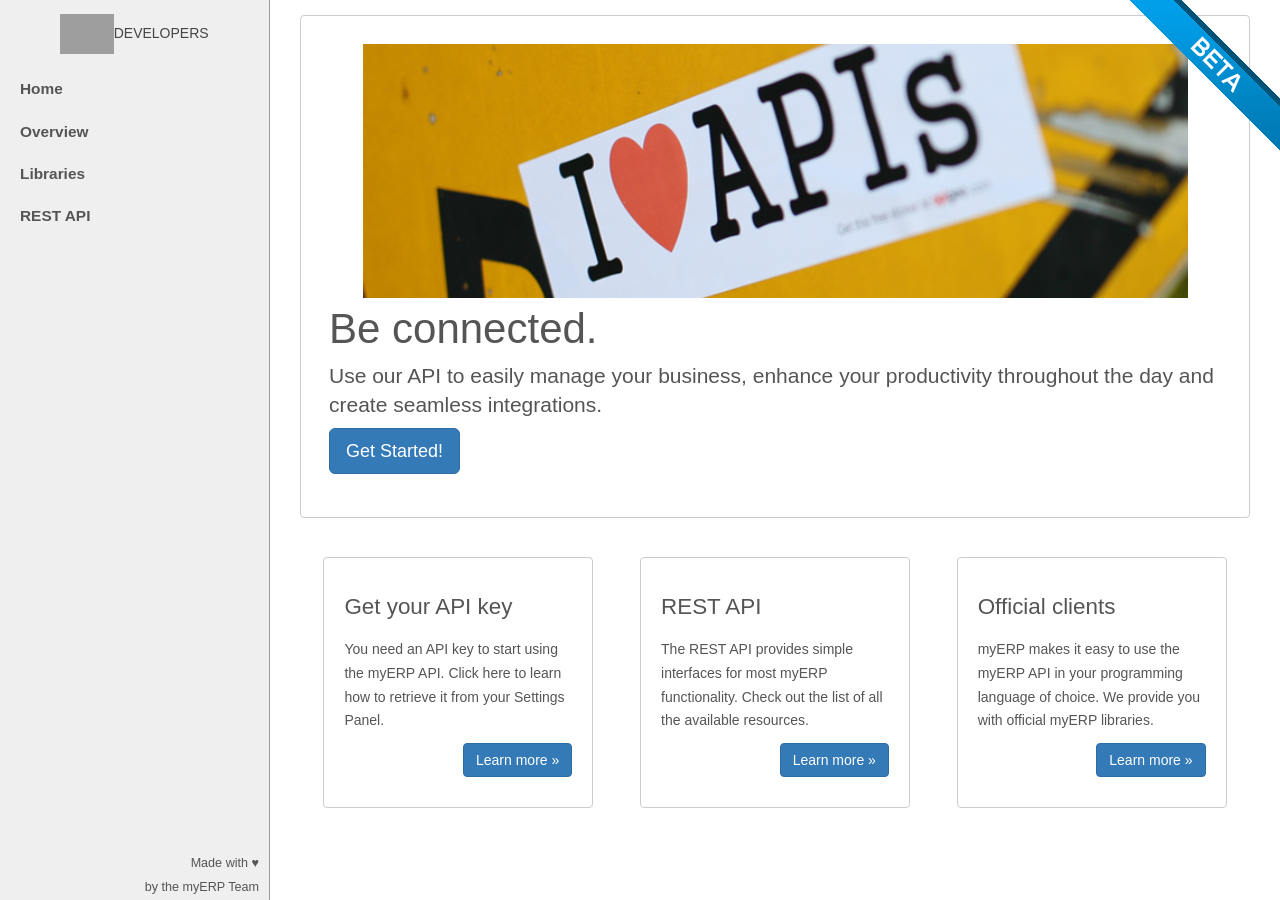
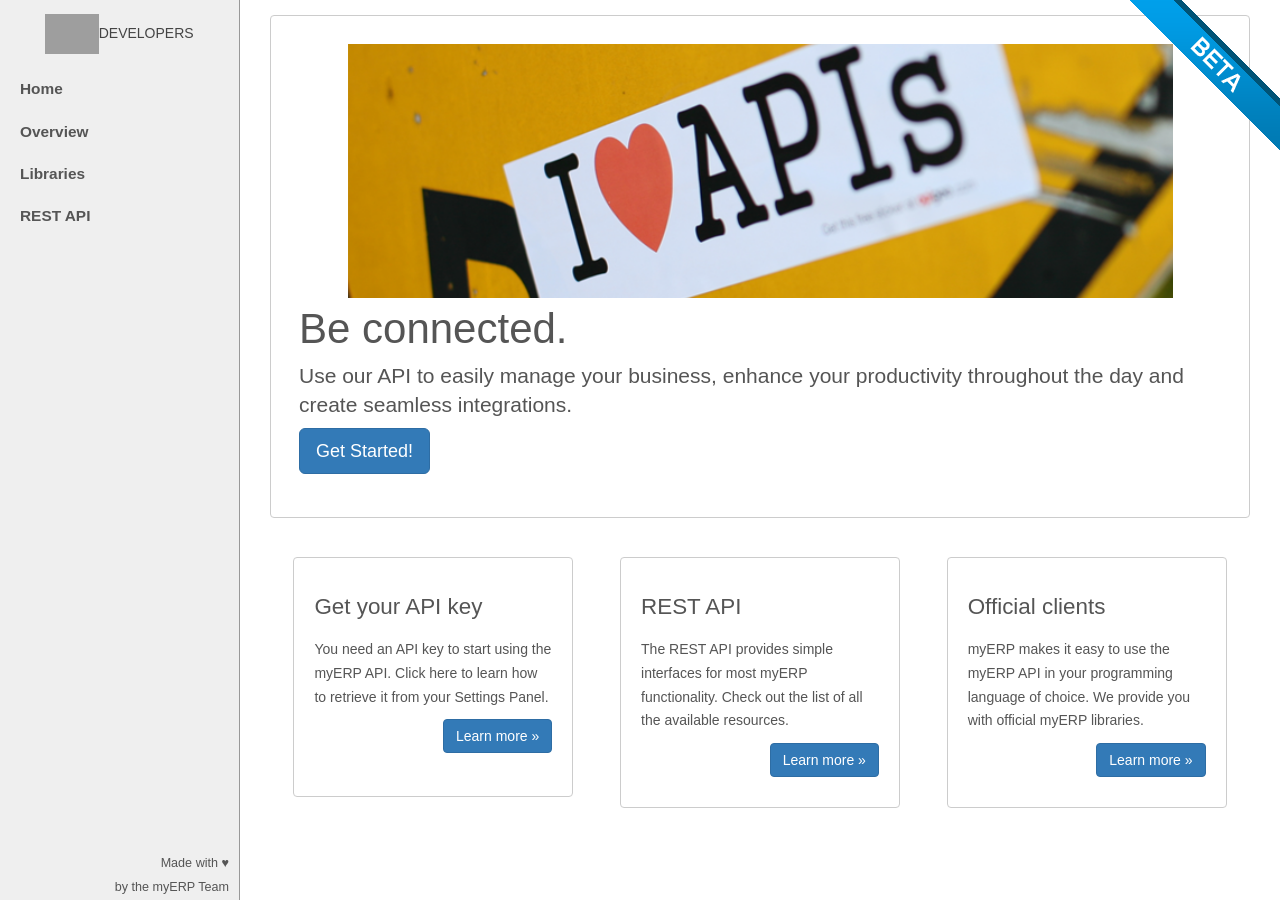
Before and after one commit to myERP/myerp.github.io, a Jekyll site: the page built from index.html, in a window 1280 px wide. Built offline with Jekyll 4.4.1, drawn with Linux system fonts in a browser that asks for light colours; nearby versions of some CDN libraries; Markdown is read by kramdown in place of the engine named in the settings; grey boxes are pictures that could not be loaded.

Commit message:
reduce the size of the sidebar

```diff
--- a/css/main.css
+++ b/css/main.css
@@ -59,7 +59,7 @@ p.message {
 
 .page-content-wrapper {
     width: 100%;
-    padding: 15px 15px 15px 285px;
+    padding: 15px 15px 15px 255px;
 }
 #home .box {
     border: 1px solid #ccc;
@@ -132,7 +132,7 @@ body .primary-button {
 .bs-docs-sidebar {
     position: fixed;
     top: 0;
-    width: 270px;
+    width: 240px;
     margin: 0;
     padding: 0;
     list-style: none;
```
